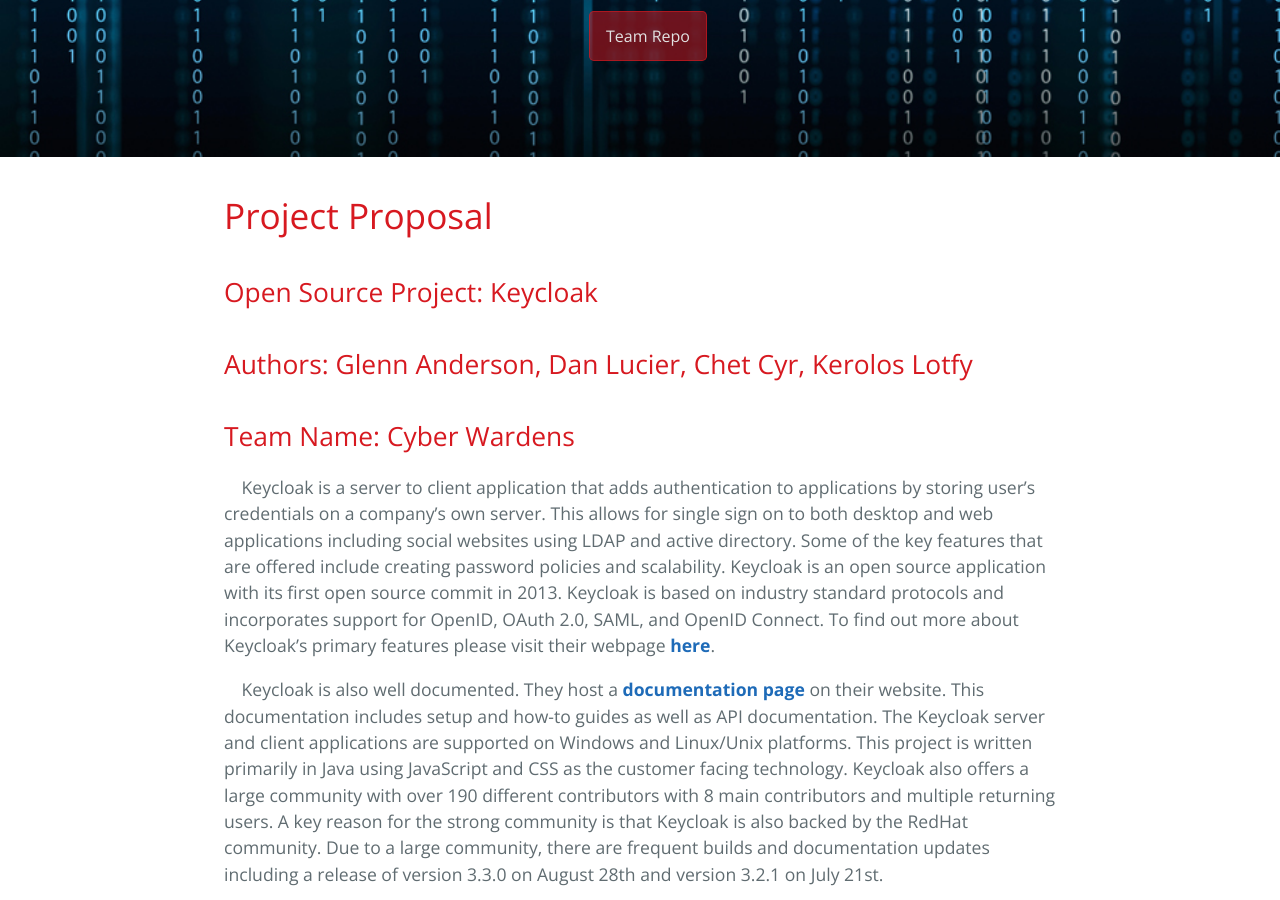
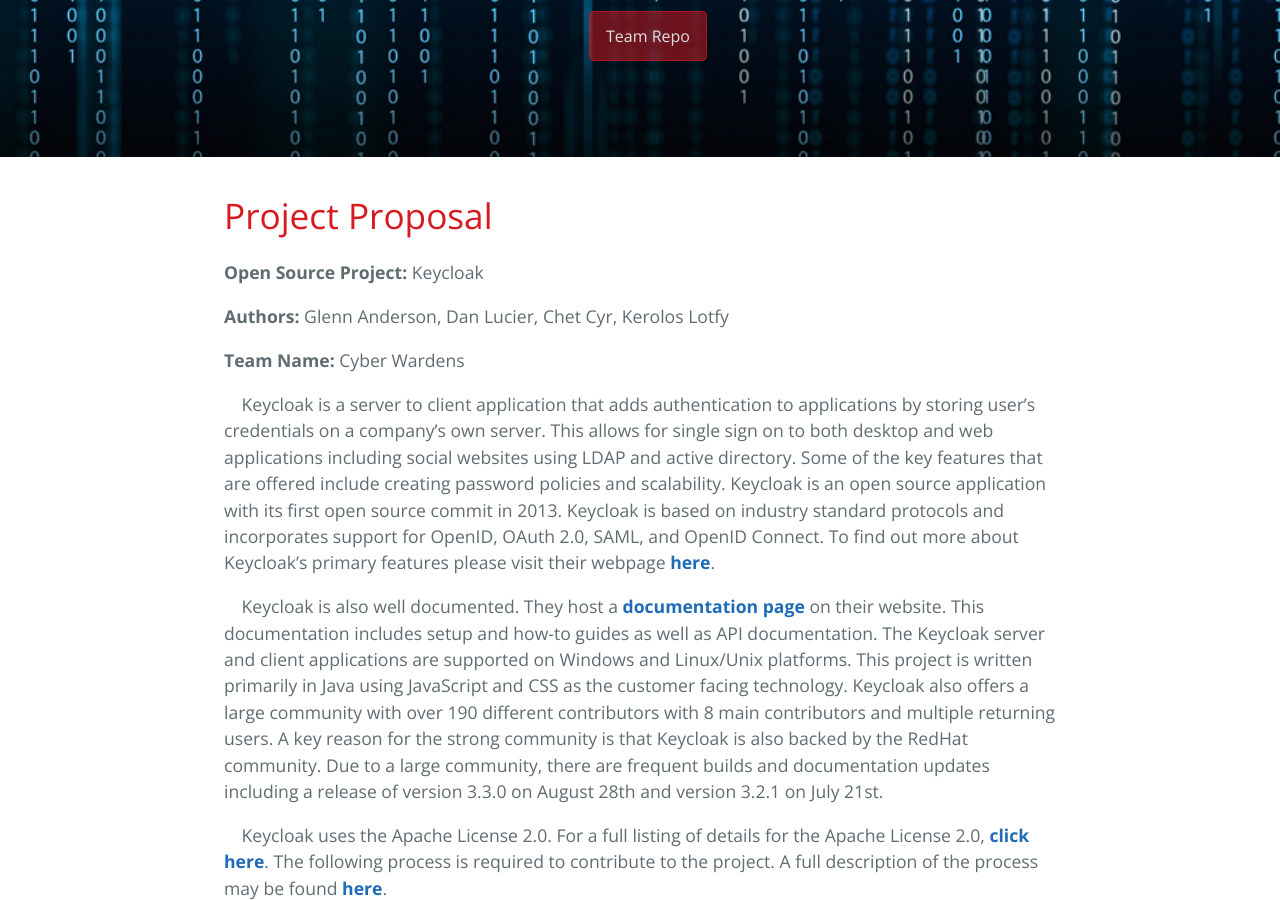
Before and after one commit to DanielLucier/CYBER8420-SemesterProject, a Jekyll site: the page built from index.md, in a window 1280 px wide and 900 px high, scrolled down 354 px. Built offline with Jekyll 4.4.1, drawn with Linux system fonts in a browser that asks for light colours; part of the change alters nothing that is shown.

```diff
--- a/index.md
+++ b/index.md
@@ -6,14 +6,12 @@ description: CYBR 8420 Project Proposal
 Project Proposal
 ================
 
-Open Source Project: Keycloak
-------------------------------
+<strong>Open Source Project:</strong> Keycloak
 
-Authors: Glenn Anderson, Dan Lucier, Chet Cyr, Kerolos Lotfy
--------------------------------------------------------------
+<strong>Authors:</strong> Glenn Anderson, Dan Lucier, Chet Cyr, Kerolos Lotfy
 
-Team Name: Cyber Wardens
-------------------------
+<strong>Team Name:</strong> Cyber Wardens
+
 
 &emsp;Keycloak is a server to client application that adds authentication to applications by storing user's credentials on a company's own server. This allows for single sign on to both desktop and web applications including social websites using LDAP and active directory. Some of the key features that are offered include creating password policies and scalability. Keycloak is an open source application with its first open source commit in 2013. Keycloak is based on industry standard protocols and incorporates support for OpenID, OAuth 2.0, SAML, and OpenID Connect. To find out more about Keycloak’s primary features please visit their webpage <a href=" http://www.keycloak.org/about.html"><strong>here</strong></a>.
 
```
